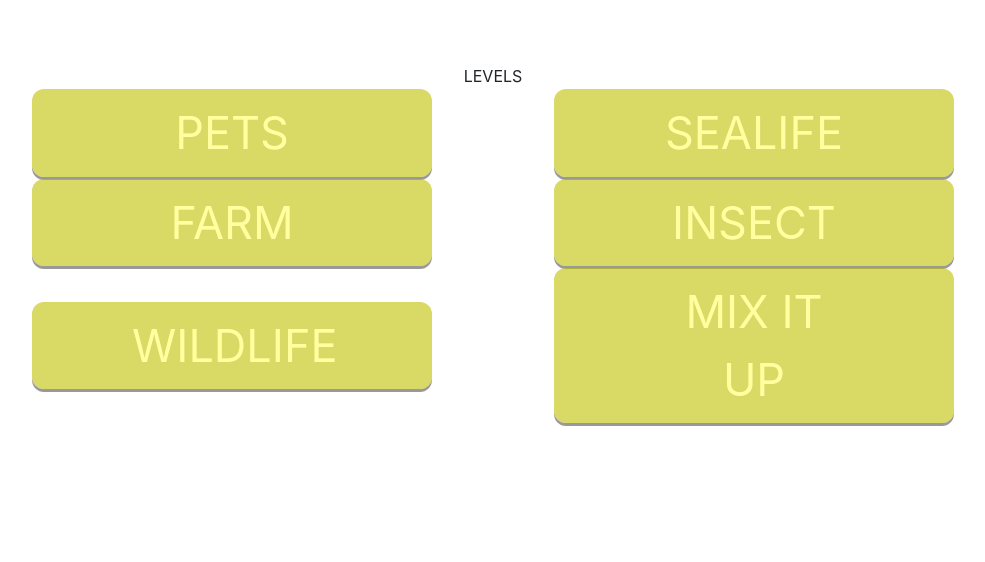
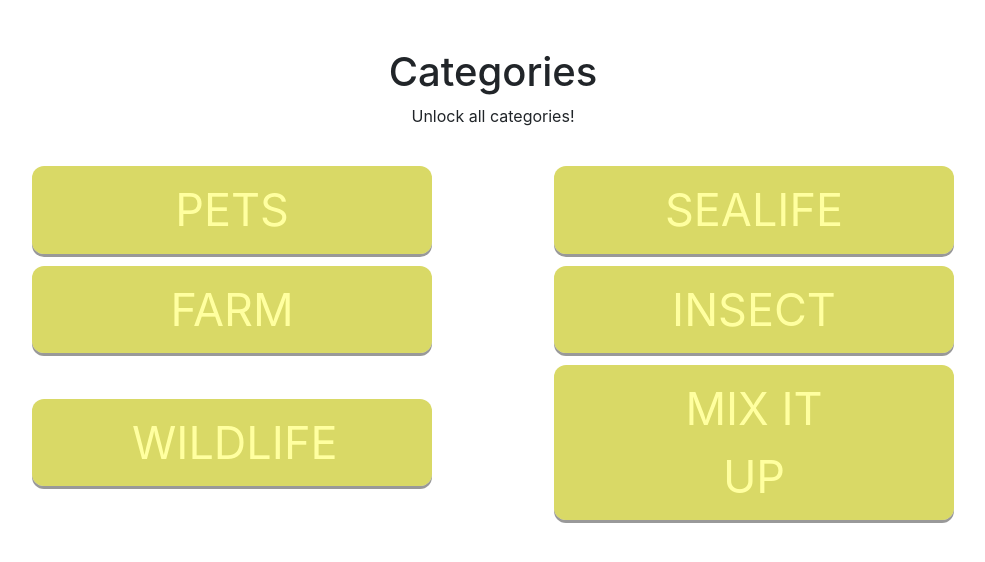
Before and after one commit to mickboer/webprogrammeren, a Flask app: page /index in a window 1280 px wide. Shown: the top 562 px of the page, without its empty margins (147-1132 px from the left). Run offline with Flask 2, Linux system fonts and the light colour scheme; some libraries are stand-ins or nearby versions.

Commit message:
update index

```diff
--- a/templates/index.html
+++ b/templates/index.html
@@ -8,6 +8,7 @@
 
 <style>
     .buttons {
+    margin:5px;
   padding: 10px 100px;
   font-size: 45px;
   font-variant: small-caps;
@@ -26,14 +27,16 @@
   transform: translateY(4px);
     }
 </style>
+<div class="header">
+  <h1>Categories</h1>
+  <p>Unlock all categories!</p>
+</div>
 
  <table class="table">
     <form action="/index" method="post">
         <body>
             <table style="width:100%">
-                <tr>
-                    LEVELS
-                </tr>
+
                 <tr>
                     <td><button class="buttons" type="submit">PETS</button></td>
                     <td><button class="buttons" type="submit">SEALIFE</button></td>
```
